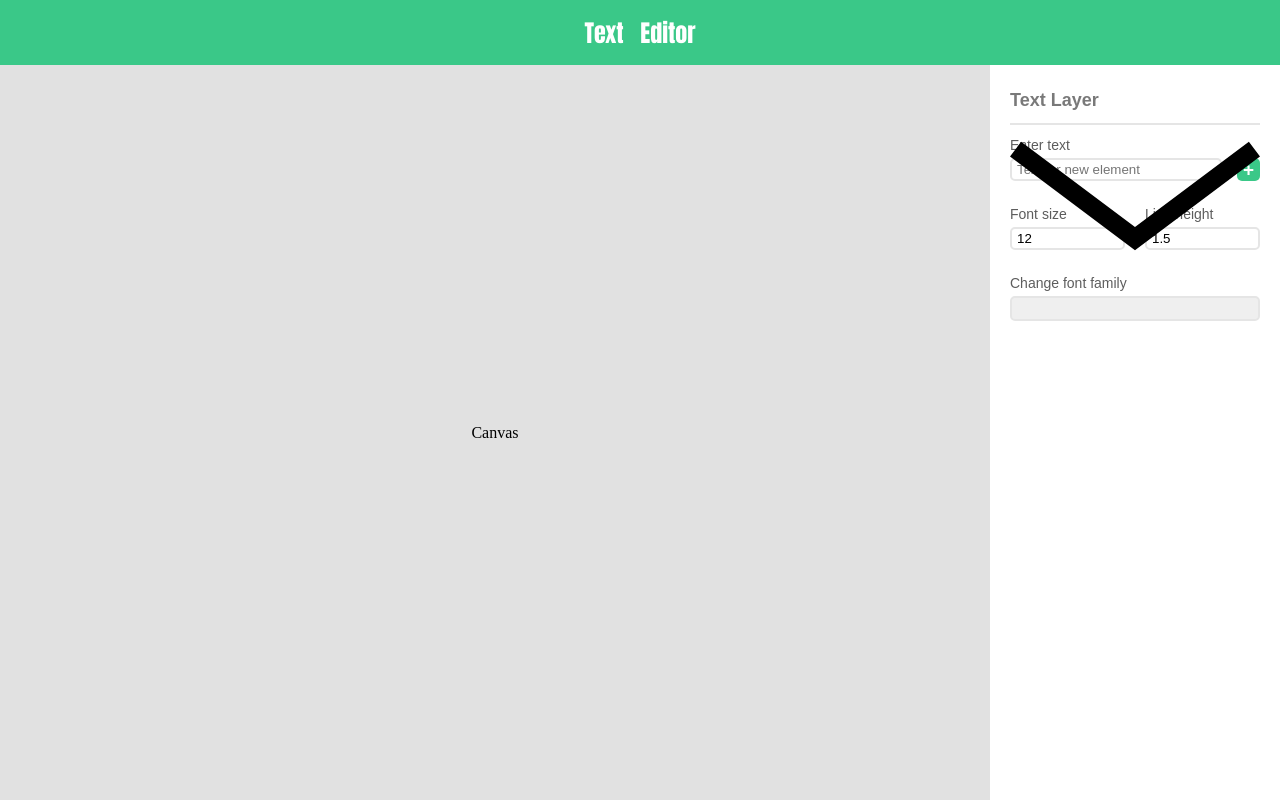
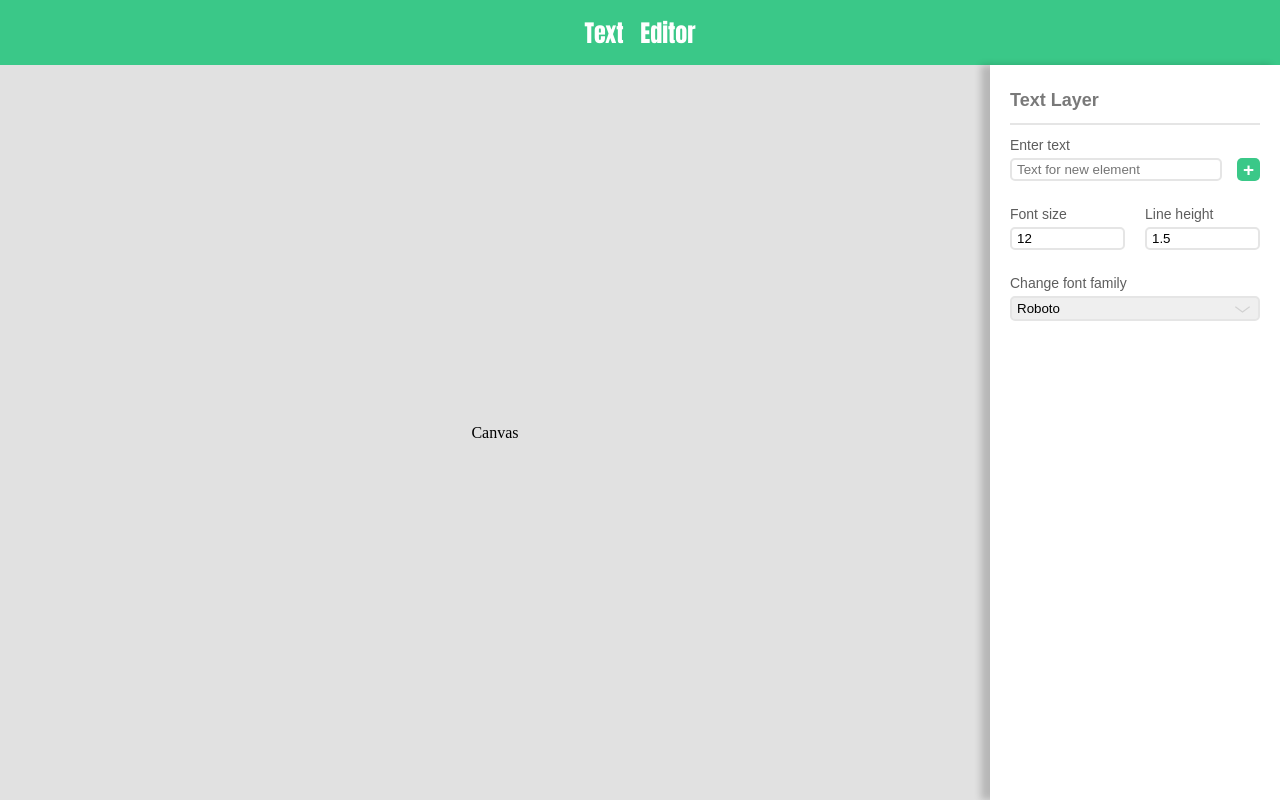
Before and after one commit to msimicshauma/text-editor, a Vue app: page /#/ in a window 1280 px wide. Built offline with nearby package versions, Linux system fonts and the light colour scheme.

Commit message:
add icon for dropdown

```diff
--- a/src/components/Menu.vue
+++ b/src/components/Menu.vue
@@ -45,11 +45,11 @@
         v-model="fontFamily"
         id="fontFamily"
       >
-        <option value="roboto">Roboto</option>
+        <option value="roboto" selected>Roboto</option>
       </select>
       <img
-        src="/src/assets/icons/caret-down.svg"
-        class="caret-down"
+        src="@/assets/icons/chevron-down.svg"
+        class="chevron-down"
       >
     </div>
   </div>
@@ -63,7 +63,7 @@
         newElementText: '',
         fontSize: 12,
         lineHeight: 1.5,
-        fontFamily: ''
+        fontFamily: 'roboto'
       }
     }
   }
@@ -84,6 +84,7 @@
     background-color: #fff;
     padding: 25px 20px;
     width: 250px;
+    box-shadow: -9px 0px 7px 0px rgba(0,0,0,0.19);
   }
   .menu-header {
     color: #797979;
@@ -167,9 +168,11 @@
     outline: none;
     margin-top: 5px;
   }
-  .caret-down {
+  .chevron-down {
     position: absolute;
-    bottom: 0;
-    right: 0;
+    bottom: 4px;
+    right: 10px;
+    width: 15px;
+    height: 15px;
   }
 </style>
--- a/src/views/Home.vue
+++ b/src/views/Home.vue
@@ -24,6 +24,7 @@
 </script>
 
 <style scoped>
+  /* App wrapper and header */
   .wrapper {
     display: flex;
     flex-direction: column;
@@ -39,11 +40,15 @@
     font-weight: bold;
     word-spacing: 11px;
   }
+
+  /* Main content section that wraps canvas and menu */
   .main {
     display: flex;
     justify-content: flex-end;
     height: 100%;
   }
+
+  /* Canvas wrapper */
   .canvas-wrapper {
     background-color: #e1e1e1;
     display: flex;
```
Also changed, not shown: src/assets/icons/caret-down.svg (deleted), src/assets/icons/chevron-down.svg (added).
